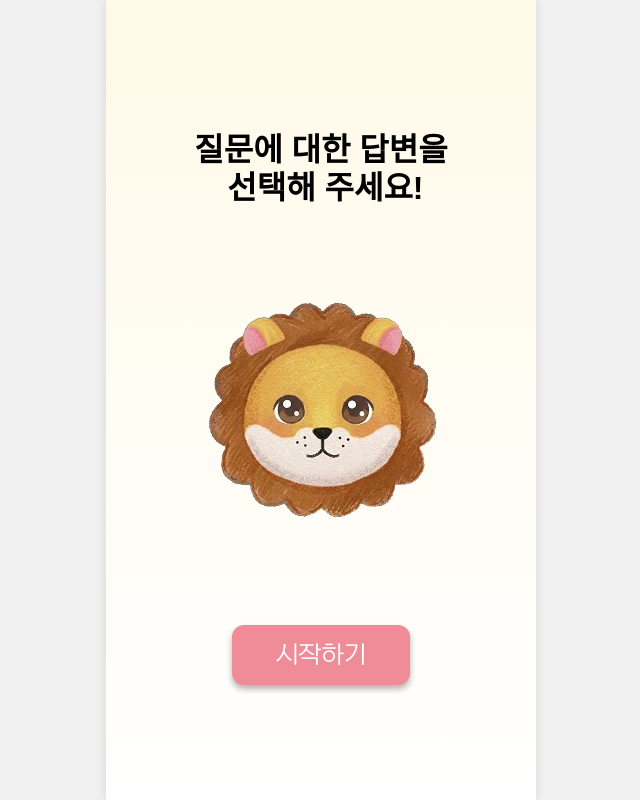
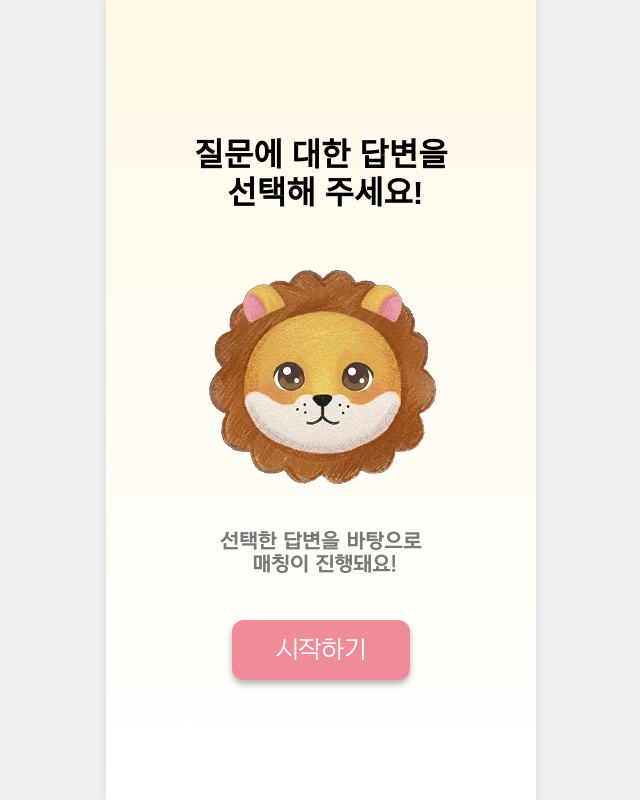
Before and after one commit to LikeLionUniv-INU/14th-Festival-Frontend, a React (Create React App) app: page /lets-choice in a window 1280 px wide. Shown: the whole page, without its empty margins (319-959 px from the left). Built offline with nearby package versions, Linux system fonts and the light colour scheme; a web font is replaced by a local one.

Commit message:
style : lets-choice페이지 텍스트 한줄 추가 및 레이아웃 수정

```diff
--- a/src/App.js
+++ b/src/App.js
@@ -47,6 +47,7 @@ function App() {
               element={
                 <QuestionPage
                   title={"질문에 대한 답변을\n 선택해 주세요!"}
+                  twolineinfo={"선택한 답변을 바탕으로\n 매칭이 진행돼요!"}
                   button="시작하기"
                 />
               }
--- a/src/components/common/TagBlock.jsx
+++ b/src/components/common/TagBlock.jsx
@@ -29,7 +29,7 @@ const Block = styled.button`
 
 // 가이드 문장
 export const GuideText = styled.p`
-  width: 123px;
+  width: 128px;
   height: 16px;
   font-size: 14px;
   font-weight: 300;
--- a/src/pages/Complete.jsx
+++ b/src/pages/Complete.jsx
@@ -21,6 +21,7 @@ function Complete({
   animation = "slideUp",
   info,
   onButtonClick,
+  twolineinfo
 }) {
   // 타자기 효과
   const isTypewriter = animation === "typewriter";
@@ -77,7 +78,11 @@ function Complete({
             </S.TypeTitleArea>
             <S.TypeLion>
               <img src={lionImages[lion]} />
+              <S.TwoLineInfo>
+                {twolineinfo}
+              </S.TwoLineInfo>
             </S.TypeLion>
+
             <S.ButtonContainer>
               {button && (
                 <Button onClick={onButtonClick} >
--- a/src/pages/Complete.styles.js
+++ b/src/pages/Complete.styles.js
@@ -46,9 +46,8 @@ export const TypeTitleArea = styled.div`
 
 
 export const TypeLion = styled.div`
-  margin: 81.6px 0 81.6px 0;
+  margin: 43.6px 0 43.6px 0;
 `;
-
 
 //slideup 효과 적용시
 export const SlideTitleArea = styled.div`
@@ -73,11 +72,24 @@ export const Info = styled.p`
   font-weight: 500;
   color: black;
   margin-bottom: 60px;
+  white-space: pre-wrap;
+`;
+
+export const TwoLineInfo = styled.p`
+  display: flex;
+  justify-content: center;
+  align-items: center;
+  text-align: center;
+  font-size: 20px;
+  font-weight: bold;
+  color: #787878;
+  white-space: pre-wrap;
+  margin-top:20px;
 `;
 
 export const ButtonContainer = styled.div`
   margin-bottom: 2vh;
-`
+`;
 
 export const Container = styled.div`
   // 전체 텍스트, 사진, 버튼 그룹
--- a/src/pages/QuestionPages.jsx
+++ b/src/pages/QuestionPages.jsx
@@ -4,7 +4,7 @@
 import Complete from "./Complete";
 import { useNavigate } from "react-router-dom";
 
-export default function QuestionPage({ title, button }) {
+export default function QuestionPage({ title, button, twolineinfo }) {
   const navigate = useNavigate();
 
   return (
@@ -13,6 +13,7 @@ export default function QuestionPage({ title, button }) {
       fontSize="2rem"
       button={button}
       animation="typewriter"
+      twolineinfo={twolineinfo}
       onButtonClick={() => navigate("/gender")}
     />
   );
```
